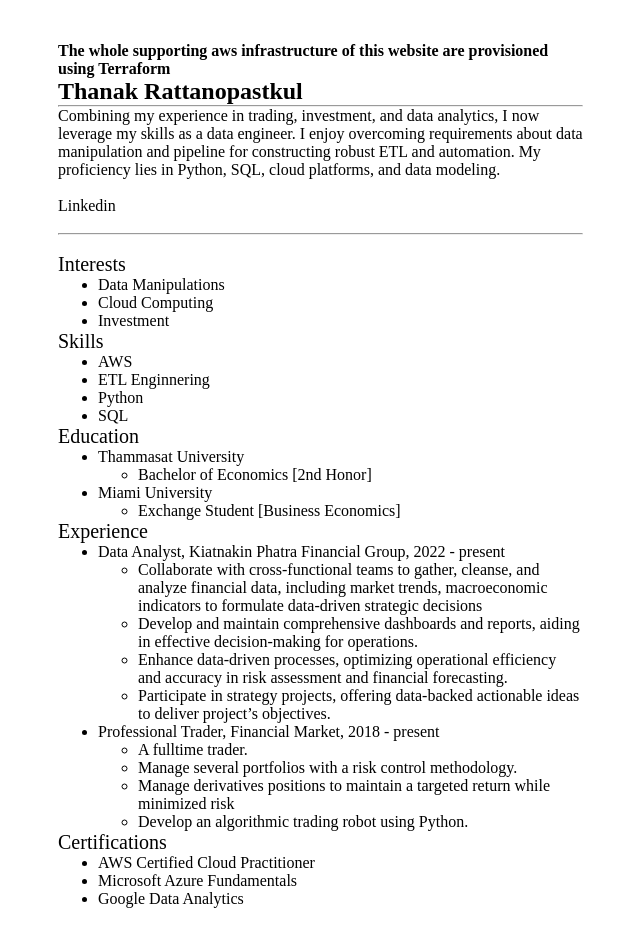
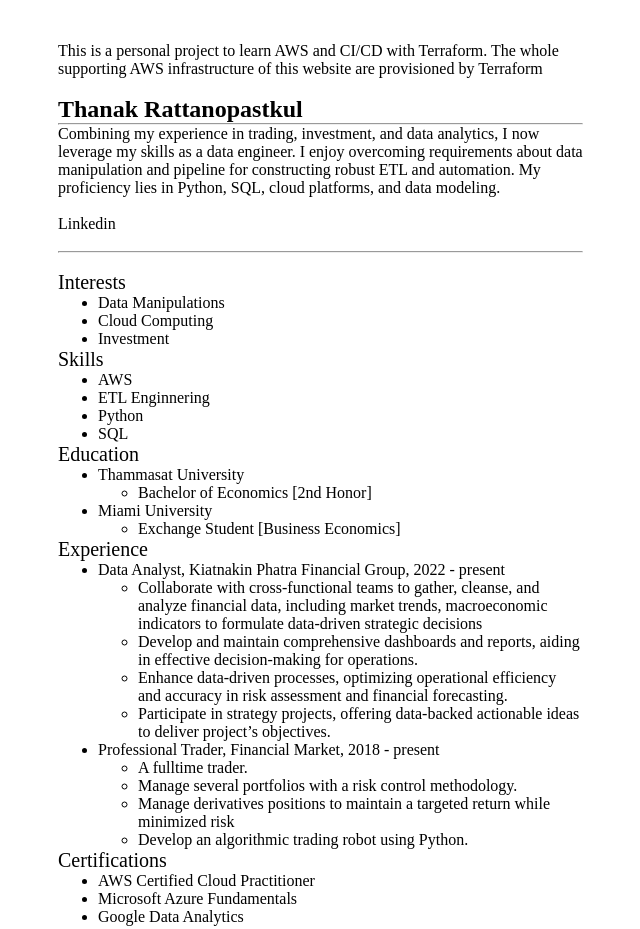
Before and after one commit to soi130/resume-challenge, a website: page Cloud Resume Challenge - Thanak - Front End/index.html in a window 1280 px wide. Shown: the top 929 px of the page, without its empty margins (287-927 px from the left). Drawn offline with Linux system fonts and the light colour scheme; no server answers.

Commit message:
update index.html = Finish

```diff
--- a/Cloud Resume Challenge - Thanak - Front End/index.html
+++ b/Cloud Resume Challenge - Thanak - Front End/index.html
@@ -13,8 +13,9 @@
 <div class="left"></div>
 <div class="stuff">
   <br><br>
-  <h4>The whole supporting aws infrastructure of this website are provisioned using Terraform</h4>
-
+  <text>This is a personal project to learn AWS and CI/CD with Terraform. </text>
+  <text>The whole supporting AWS infrastructure of this website are provisioned by Terraform</text>
+  <br><br>
   <h2>Thanak Rattanopastkul</h2>
   <hr />
   <text>Combining my experience in trading, investment, and data analytics,
```
